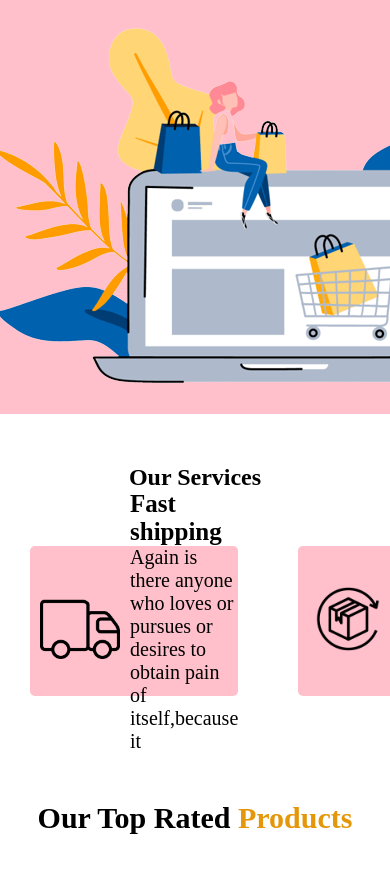
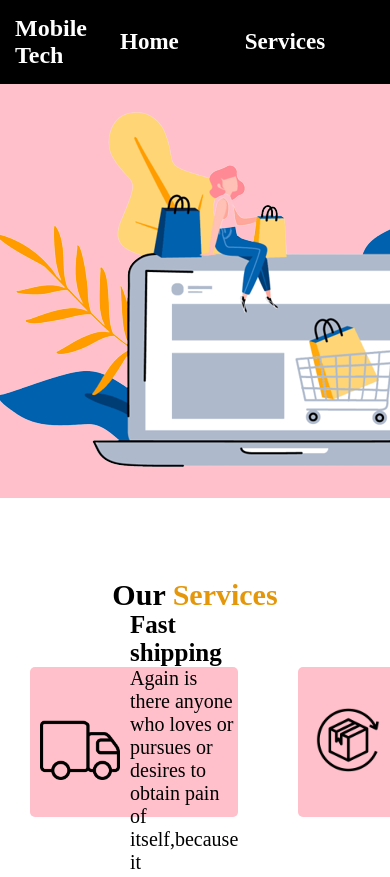
Before and after one commit to lutforrahmanseu/mobile-tech, a plain HTML site: page index.html in a window 390 px wide. Shown: the top 877 px of the page. Drawn offline with Linux system fonts and the light colour scheme.

Commit message:
mobile tech

```diff
--- a/css/style.css
+++ b/css/style.css
@@ -4,6 +4,37 @@
     box-sizing: border-box;
 }
 /* header section  start */
+/* nabvar start */
+.nav-container{
+    display: flex;
+    justify-content: space-between;
+    align-items: center;
+    background-color: black;
+    padding: 15px;
+ }
+ .company-logo{
+     color: white;
+ }
+ .menu-item{
+     display: flex;
+ }
+ .menu-item li{
+     list-style:none;
+     padding: 10px;
+     font-size: 23px;
+     font-weight: 700;
+ }
+ .menu-item a{
+     text-decoration: none;
+     color: white;
+     padding: 23px;
+ }
+ .menu-item a:hover{
+     color: bisque;
+     background: rgb(115, 117, 115);
+
+ }
+/* navbar end  */
 .container{
     width: 100%;
     display: flex;
@@ -66,6 +97,9 @@
     justify-content:center;
     align-items: center;
     background:pink;
+}
+.service:hover{
+    border: 2px solid purple;
 }
 .delivery-title{
     font-size: 25px;
--- a/index.html
+++ b/index.html
@@ -9,8 +9,22 @@
 </head>
 <body>
     <header>
+        <!-- navbar  start-->
+        <nav >
+            <div class="nav-container" >
+              <div class="company-logo">
+               <h1>Mobile Tech</h1>
+              </div>
+              <div class="menu-item">
+                 <li><a href="#home">Home</a></li>
+                 <li><a href="#services">Services</a></li>
+                 <li><a href="#product">Product</a></li>
+                 <li><a href="#contact">Contact</a></li>
+              </div>
+            </div>
+     </nav>
         <!-- top banner start  -->
-        <section>
+        <section id="home">
         <div class="container">
            <div class="special">
               <h1 class="special-title">trendy <span class="hot">hot products</span> <br>
@@ -27,8 +41,8 @@
     </header>
     <main>
         <!-- our services start -->
-        <section>
-            <h1 class="service-title">Our Services</h1>
+        <section id="services">
+            <h1 class="product-head">Our <span class="head-color">Services</span></h1>
             <div class="service-container">
                 <div class="service">
                     <div class="service-icon">
@@ -61,7 +75,7 @@
         </section>
         <!-- our services end  -->
         <!-- our top rated products start -->
-           <section>
+           <section id="product">
             <h1 class="product-head">Our Top Rated <span class="head-color">Products</span></h1>
             <div>
                 <h2 class="head">Best<span class="head-color"> Laptops</span></h2>
@@ -159,7 +173,7 @@
            </section>
          <!-- our top rated products end -->
           <!-- contact us start -->
-          <section>
+          <section id="contact">
             <h2 class="product-head">Contact<span class="head-color"> Us</span></h2>
             <div class="contact">
                 <div>
```
